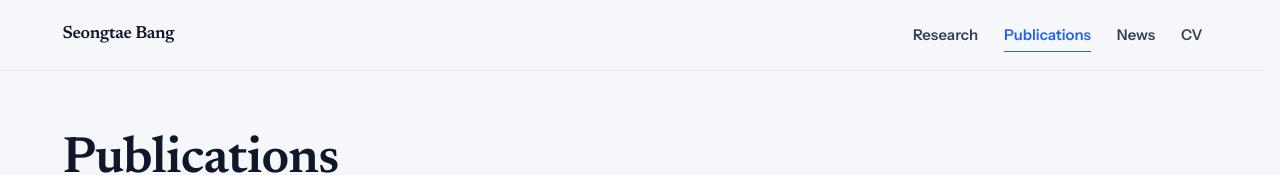
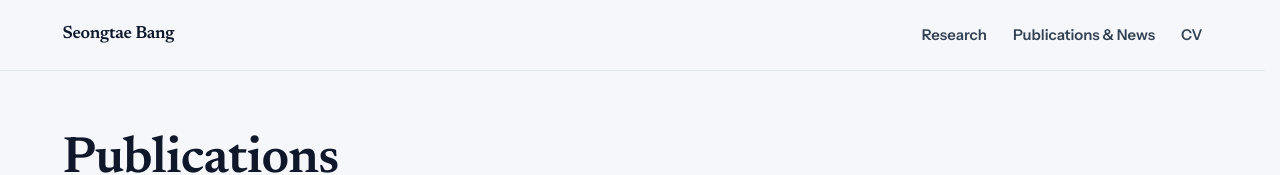
Before and after one commit to st-bang97/st-bang97.github.io, a plain HTML site: page publications.html in a window 1280 px wide. Shown: the top 175 px of the page. Drawn offline with Linux system fonts and the light colour scheme.

Commit message:
nav: link combined Publications and News section

```diff
--- a/publications.html
+++ b/publications.html
@@ -28,8 +28,7 @@
     <a class="brand" href="index.html">Seongtae Bang</a>
     <nav class="site-nav" aria-label="Primary">
       <a href="index.html#research">Research</a>
-      <a href="publications.html" aria-current="page">Publications</a>
-      <a href="index.html#news">News</a>
+      <a href="index.html#publications">Publications &amp; News</a>
       <a href="assets/cv/seongtae-bang-cv.pdf">CV</a>
     </nav>
   </div>
```
